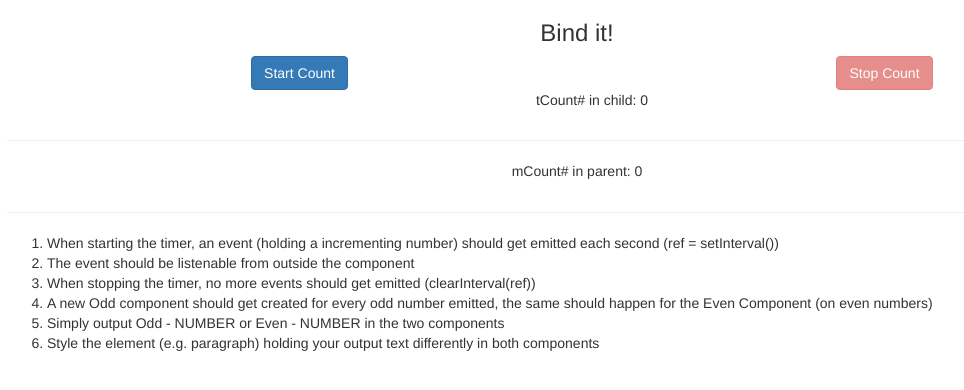
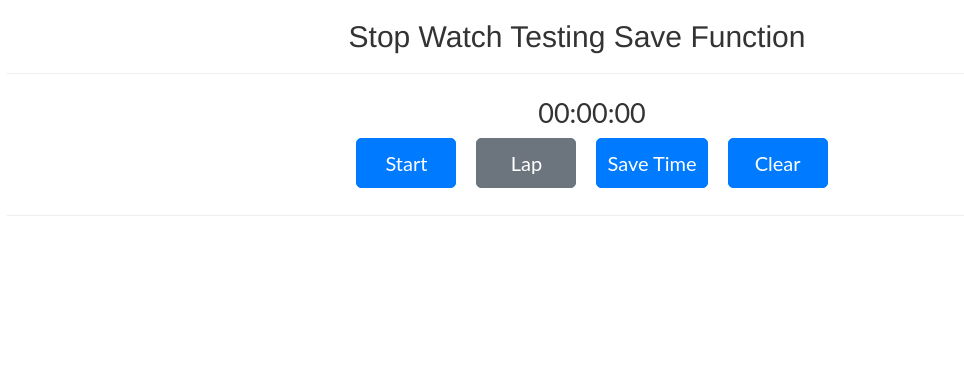
Before and after one commit to subliminalvisions/ng-time-tracker, an Angular app: page / in a window 1280 px wide. Shown: the top 390 px of the page, without its empty margins (63-1027 px from the left). Built offline with nearby package versions, Linux system fonts and the light colour scheme.

Commit message:
new stopwatch functionality with lap time

```diff
--- a/src/app/app.component.html
+++ b/src/app/app.component.html
@@ -1,21 +1,35 @@
 <div class="container">
   <div class="row">
-    <div class="col-xs-12 text-center">
-      <h3>Bind it!</h3>
-    </div>
-  </div>
+    <div class="col-xs-12">
+      <!-- <app-timer-control (emitCount)="countChange($event)"></app-timer-control> -->
 
-  <div class="row">
-    <div class="col-xs-12">
-      <app-timer-control (emitCount)="countChange($event)"></app-timer-control>
+      <div class="content">
+        <div class="header text-center">
+          <h2 class="main-title">
+            Stop Watch Testing Save Function
+          </h2>
+        </div>
+        <hr />
+        <div>
+          <!-- reusable component with contol options -->
+          <app-timer [start]="_start" [showTimerControls]="true"></app-timer>
+        </div>
+
+        <!-- use these buttons for custom functionality  -->
+        <!-- <div>
+          <button (click)="_start = true">Start</button>
+          <button (click)="_start = false">Clear</button>
+        </div> -->
+
+      </div>
+
+
+
     </div>
   </div>
   <div class="row">
     <div class="col-xs-12 text-center">
-      <!-- <p>currentCount:: {{ currentCount }} </p> -->
-      <p>mCount# in parent: {{ myCount }} </p>
-      <!-- <p [count]="myCount" (emitCount)="countChange($event)"> -->
-    <!-- </p> -->
+      <!-- <p>mCount# in parent: {{ myCount }} </p> -->
     </div>
   </div>
   <div class="row">
@@ -23,25 +37,25 @@
 <!--  <app-server-element *ngFor="let serverElement of serverElements"
       [srvElement]="serverElement"
       [name]="serverElement.name" > -->
-      <app-number-odd *ngFor="let num of oddArray" [nCount]="myCount"></app-number-odd>
+      <!-- <app-number-odd *ngFor="let num of oddArray" [nCount]="myCount"></app-number-odd> -->
     </div>
     <div class="col-sm-6">
-      <app-number-even *ngFor="let num of evenArray" [nCount]="myCount"></app-number-even>
+      <!-- <app-number-even *ngFor="let num of evenArray" [nCount]="myCount"></app-number-even> -->
     </div>
   </div>
   <hr>
   <div class="row">
     <div class="col-xs-12">
-      <ol>
-        <!-- <li>Create three new components: GameControl, Odd and Even</li> -->
-        <!-- <li>The GameControl Component should have buttons to start and stop the game</li> -->
+      <!-- <ol>
+        <li>Create three new components: GameControl, Odd and Even</li>
+        <li>The GameControl Component should have buttons to start and stop the game</li>
         <li>When starting the timer, an event (holding a incrementing number) should get emitted each second (ref = setInterval())</li>
         <li>The event should be listenable from outside the component</li>
         <li>When stopping the timer, no more events should get emitted (clearInterval(ref))</li>
         <li>A new Odd component should get created for every odd number emitted, the same should happen for the Even Component (on even numbers)</li>
         <li>Simply output Odd - NUMBER or Even - NUMBER in the two components</li>
         <li>Style the element (e.g. paragraph) holding your output text differently in both components</li>
-      </ol>
+      </ol> -->
     </div>
   </div>
 </div>
--- a/src/app/app.component.ts
+++ b/src/app/app.component.ts
@@ -6,27 +6,41 @@
   styleUrls: ['./app.component.css']
 })
 export class AppComponent {
-
   // public countArray: number[] = [];
   public oddArray: number[] = [];
   public evenArray: number[] = [];
   public myCount: number = 0;
+  _start: boolean=false;
 
-  countChange(event) {
-    this.myCount = event;
-    this.pushNum(this.myCount);
+  constructor(){
   }
-  pushNum(num: number) {
-    if(num % 2  == 0) {this.pushEven(num)}
-    else {this.pushOdd(num)}
-  }
-  pushOdd(count: number) {
-    this.oddArray.push(count);
-    console.log('odd', this.oddArray);
-  }
-  pushEven(count: number) {
-    this.evenArray.push(count);
-    console.log('Even', this.evenArray);
+  // countChange(event) {
+  //   this.myCount = event;
+  //   this.pushNum(this.myCount);
+  // }
+  // pushNum(num: number) {
+  //   if(num % 2  == 0) {this.pushEven(num)}
+  //   else {this.pushOdd(num)}
+  // }
+  // pushOdd(count: number) {
+  //   this.oddArray.push(count);
+  //   console.log('odd', this.oddArray);
+  // }
+  // pushEven(count: number) {
+  //   this.evenArray.push(count);
+  //   console.log('Even', this.evenArray);
+  // }
+
+
+  ngOnInit(){
   }
 
+  start(){
+    this._start=true;
+  }
+  clear(){
+    this._start=false;
+  }
+
+
 }
--- /dev/null
+++ b/src/app/page-not-found/page-not-found.component.html
@@ -0,0 +1 @@
+<p>not-found works!</p>
--- /dev/null
+++ b/src/app/page-not-found/page-not-found.component.ts
@@ -0,0 +1,15 @@
+import { Component, OnInit } from '@angular/core';
+
+@Component({
+  selector: 'app-not-found',
+  templateUrl: './page-not-found.component.html',
+  styleUrls: ['./page-not-found.component.css']
+})
+export class PageNotFoundComponent implements OnInit {
+
+  constructor() { }
+
+  ngOnInit(): void {
+  }
+
+}
--- /dev/null
+++ b/src/app/timer/timer.component.css
@@ -0,0 +1,45 @@
+.container {
+  text-align: center;
+  font-family: Lato;
+}
+.timer-counter-label{
+  align-items: center;
+  font-size: 27px;
+}
+.timer-start-text{
+  font-size: 20px;
+}
+.timer-button{
+      outline: none;
+      cursor: pointer;
+      border: 1px solid #007bff;
+      border-radius: 5px;
+      background: #007bff;
+      color: #fff;
+      font-size: 20px;
+      padding: 10px;
+      margin: 5px 10px;
+      min-width: 100px;
+}
+.timer-button:hover{
+  background: #0069d9;
+  border: 1px solid #0062cc;
+}
+.disabled{
+  cursor: not-allowed;
+  background-color: #6c757d;
+  border:1px solid #6c757d;
+}
+.disabled:hover{
+  cursor: not-allowed;
+  background-color: #5a6268;
+  border:1px solid #545b62;
+}
+.blink {
+  animation: blinker 1s linear infinite;
+}
+@keyframes blinker {
+  50% {
+    opacity: 0;
+  }
+}
--- /dev/null
+++ b/src/app/timer/timer.component.html
@@ -0,0 +1,24 @@
+<div class="container">
+	<section class="timer-counter-label">
+		<div *ngIf="counter" [ngClass]="{blink: !running}">
+			<span>{{minutes}}:</span><span>{{seconds}}:</span> <span>{{milliseconds}}</span> </div>
+		<div *ngIf="!counter">
+			<!-- <span class="blink timer-start-text">Press Start</span> -->
+			<!-- <br> -->
+			<span>{{minutes}}:</span><span>{{seconds}}:</span> <span>{{milliseconds}}</span>
+		</div>
+	</section>
+	<div class="timer-button-container" *ngIf="showTimerControls">
+		<button class="timer-button" (click)="startTimer()">
+			{{ startText }}
+		</button>
+		<button [disabled]='!counter' [ngClass]="{'disabled': !counter}" class="timer-button" (click)="lapTimeSplit()">Lap</button>
+		<button class="timer-button" (click)="SaveTime()">Save Time</button>
+		<button class="timer-button" (click)="clearTimer()">Clear</button>
+		<br>
+		<div *ngFor="let lap of laps;let i = index">
+			<div> &#9873; <b>Lap {{i+1}} ::</b>  {{lap}}</div>
+			<br>
+		</div>
+	</div>
+</div>
--- /dev/null
+++ b/src/app/timer/timer.component.ts
@@ -0,0 +1,96 @@
+import { Component, OnInit, OnDestroy, Input, SimpleChanges } from '@angular/core';
+@Component({
+  selector: 'app-timer',
+  templateUrl: './timer.component.html',
+  styleUrls: ['./timer.component.css']
+})
+
+
+export class TimerComponent implements OnInit, OnDestroy {
+  clock: any;
+  minutes: any = '00';
+  seconds: any = '00';
+  milliseconds: any = '00';
+
+  @Input() start: boolean;
+  @Input() showTimerControls: boolean;
+
+  constructor() {
+
+  }
+  ngOnChanges(changes: SimpleChanges) {
+    console.log(changes['start']);
+    if (changes['start'].currentValue) {
+      this.startTimer();
+    }
+    else{
+      this.clearTimer();
+    }
+  }
+
+  laps: any = [];
+  counter: number;
+  timerRef;
+  running: boolean = false;
+  startText = 'Start';
+
+
+  startTimer() {
+    // const source = timer(0, Date.now());
+    // const subscribe = source.subscribe(val => console.log(val));
+    this.running = !this.running;
+    if (this.running) {
+      this.startText = 'Stop';
+      const startTime = Date.now() - (this.counter || 0);
+      this.timerRef = setInterval(() => {
+        this.counter = Date.now() - startTime;
+        this.milliseconds = Math.floor(Math.floor(this.counter % 1000) / 10).toFixed(0);
+        this.minutes = Math.floor(this.counter / 60000);
+        this.seconds = Math.floor(Math.floor(this.counter % 60000) / 1000).toFixed(0);
+        if (Number(this.minutes) < 10) {
+          this.minutes = '0' + this.minutes;
+        } else {
+          this.minutes = '' + this.minutes;
+        }
+        if (Number(this.milliseconds) < 10) {
+          this.milliseconds = '0' + this.milliseconds;
+        } else {
+          this.milliseconds = '' + this.milliseconds;
+        }
+        if (Number(this.seconds) < 10) {
+          this.seconds = '0' + this.seconds;
+        } else {
+          this.seconds = '' + this.seconds;
+        }
+      });
+    } else {
+      this.startText = 'Resume';
+      clearInterval(this.timerRef);
+    }
+  }
+  lapTimeSplit() {
+    let lapTime = this.minutes + ':' + this.seconds + ':' + this.milliseconds;
+    this.laps.push(lapTime);
+  }
+  SaveTime() {
+    console.log(this.counter);
+  }
+
+  clearTimer() {
+    this.running = false;
+    this.startText = 'Start';
+    this.counter = undefined;
+    this.milliseconds = '00',
+      this.seconds = '00',
+      this.minutes = '00';
+    this.laps = [];
+    clearInterval(this.timerRef);
+  }
+
+  ngOnDestroy() {
+    clearInterval(this.timerRef);
+  }
+  ngOnInit() {
+  }
+
+}
```
Also changed, not shown: src/app/app-routing.module.ts (added, +21 -0 lines), src/app/app.module.ts (+6 -1 lines), src/app/page-not-found/page-not-found.component.css (added), 2 other files (tests, documents, lock files or other folders).
